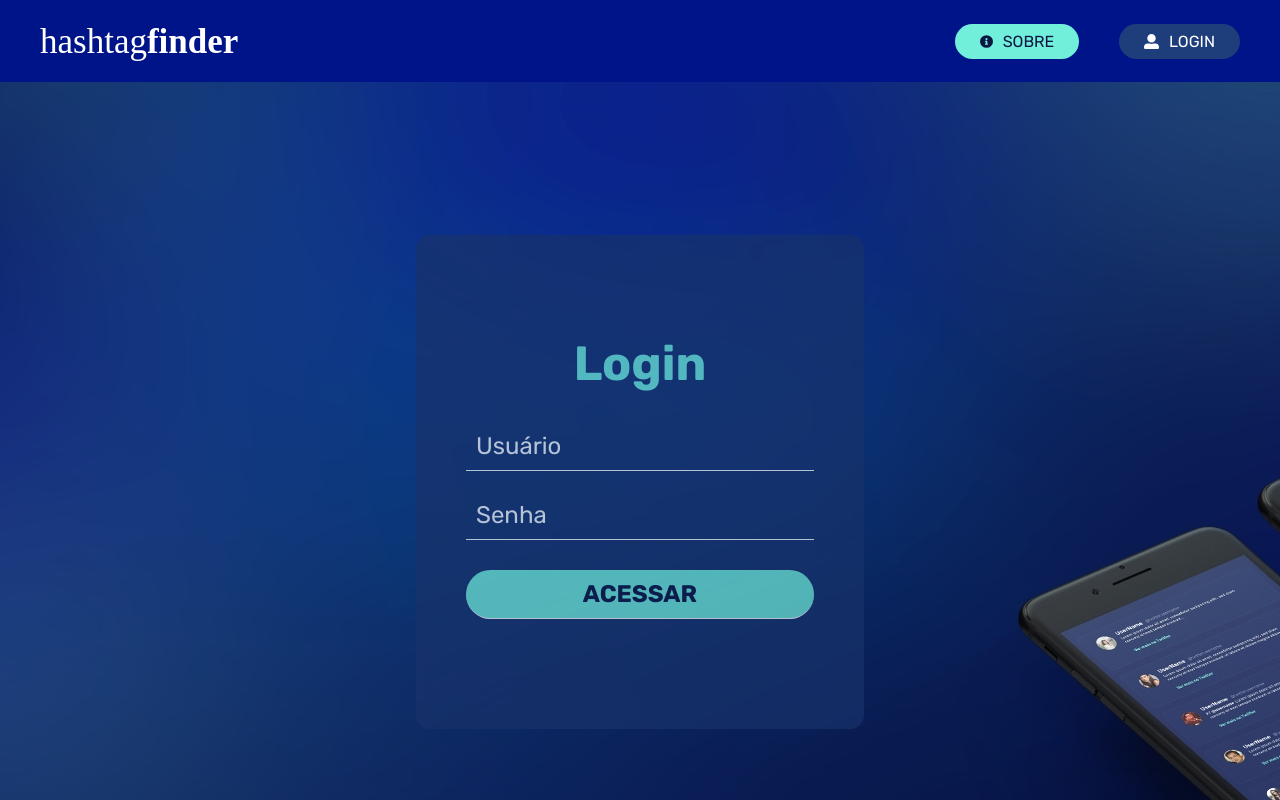
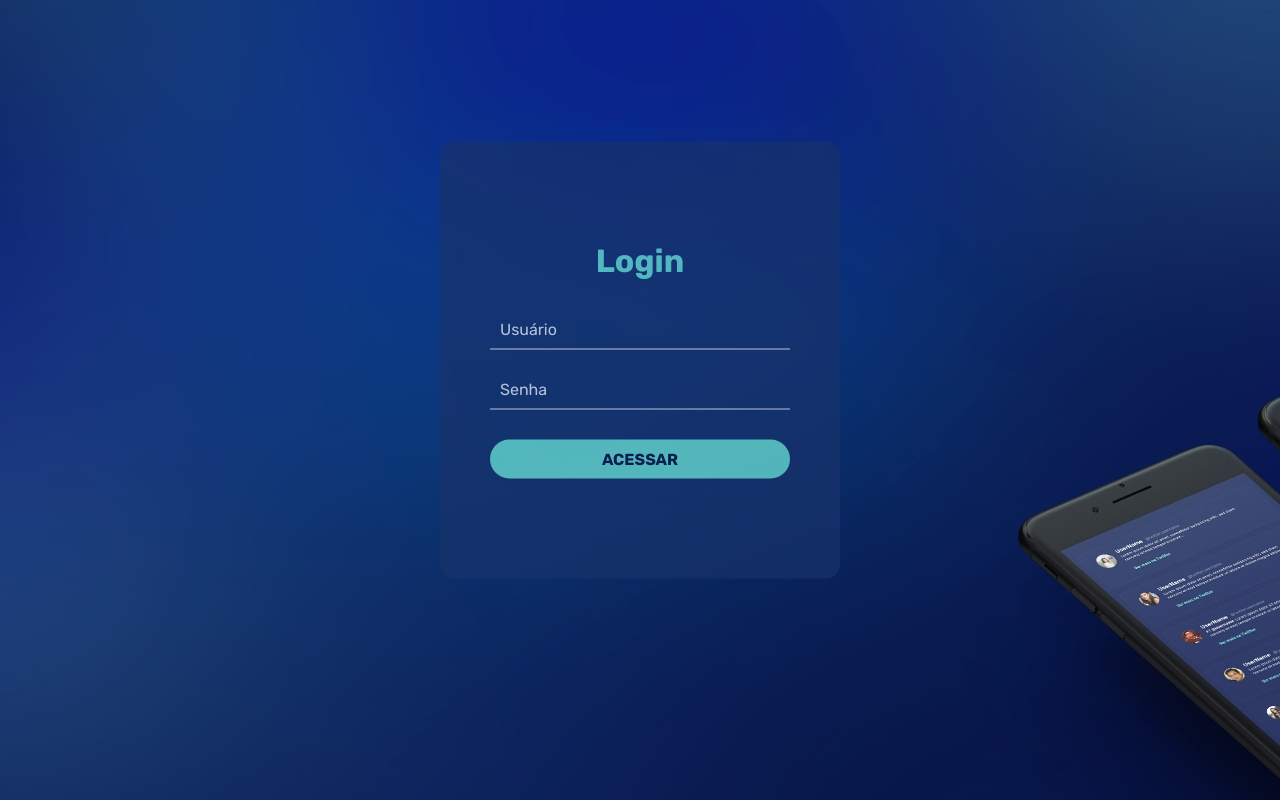
Before and after one commit to MRonald/hashtag-finder, a React (Create React App) app: page /login in a window 1280 px wide. Built offline with nearby package versions, Linux system fonts and the light colour scheme.

Commit message:
ajustes login

```diff
--- a/src/pages/Login.js
+++ b/src/pages/Login.js
@@ -1,16 +1,16 @@
 import React from 'react';
 import styles from "../styles/pages/Login.module.css"
-import Header from "../components/Header"
+// import Header from "../components/Header"
 
-function Login () {
+function Login() {
     return <div className={styles.containerLogin}>
-        <Header />
+        {/* <Header /> */}
         <div className={styles.bgLogin}>
             <div className={styles.login}>
                 <div className={styles.titleLogin}>Login</div>
-                <input type="text" placeholder="Usuário"/>
-                <input type="password" placeholder="Senha"/>
-                <input className={styles.buttonLogin} type="button" value="ACESSAR"/>
+                <input className={styles.inputLogin} type="text" placeholder="Usuário" />
+                <input className={styles.inputLogin} type="password" placeholder="Senha" />
+                <input className={styles.buttonLogin} type="button" value="ACESSAR" />
             </div>
         </div>
     </div>
--- a/src/styles/pages/Login.module.css
+++ b/src/styles/pages/Login.module.css
@@ -1,68 +1,82 @@
-.containerLogin{
+.containerLogin {
     max-width: 1920px;
     margin: auto;
 }
-.bgLogin{
+
+.bgLogin {
     position: fixed;
     height: 100%;
     width: 100%;
     background-image: url(/src/assets/img/mobile-hero-bg.jpg);
     background-repeat: no-repeat;
 }
-.login{
+
+.login {
     display: flex;
     flex-direction: column;
     position: absolute;
-    top: 50%;
+    top: 45%;
     left: 50%;
-    transform: translate(-50%,-50%);
+    transform: translate(-50%, -50%);
     padding: 100px 50px;
     border-radius: 14px;
     background-color: #18326B;
     opacity: 0.7;
     min-width: 400px;
 }
-.titleLogin{
+
+.titleLogin {
     text-align: center;
     color: #72EFDB;
     padding-bottom: 20px;
-    font-size: 3rem;
+    font-size: 2rem;
     font-weight: bolder;
 }
 
-.buttonLogin{
+.buttonLogin {
     background-color: #72EFDB;
     font-weight: bolder;
     color: #0B1741;
     margin-top: 20px;
     border-radius: 34px;
+    outline: none;
+    padding: 10px;
+    font-size: 1rem;
+    border-color: unset;
+    border-style: unset;
 }
-input{
+
+.inputLogin {
     border: none;
-    border-bottom: 1px solid #ffffff ;
+    border-bottom: 1px solid #ffffff;
     outline: none;
     background: none;
     padding: 10px;
     margin: 10px 0;
-    font-size: 1.5rem;
+    font-size: 1rem;
+    color: #ffffff;
 }
+
 ::-webkit-input-placeholder {
     color: #ffffff;
 }
 
- :-moz-placeholder { /* Firefox 18- */
+:-moz-placeholder {
+    /* Firefox 18- */
     color: #ffffff;
 }
 
- ::-moz-placeholder {  /* Firefox 19+ */
+::-moz-placeholder {
+    /* Firefox 19+ */
     color: #ffffff;
 }
 
 :-ms-input-placeholder {
     color: #ffffff;
 }
- @media only screen and (min-width: 414px){
-    .bgLogin{
+
+@media only screen and (min-width: 514px) {
+    .bgLogin {
         background-image: url(/src/assets/img/hero-bg.jpg);
     }
 }
```
Lines whose indentation alone changed are shown as unchanged.
